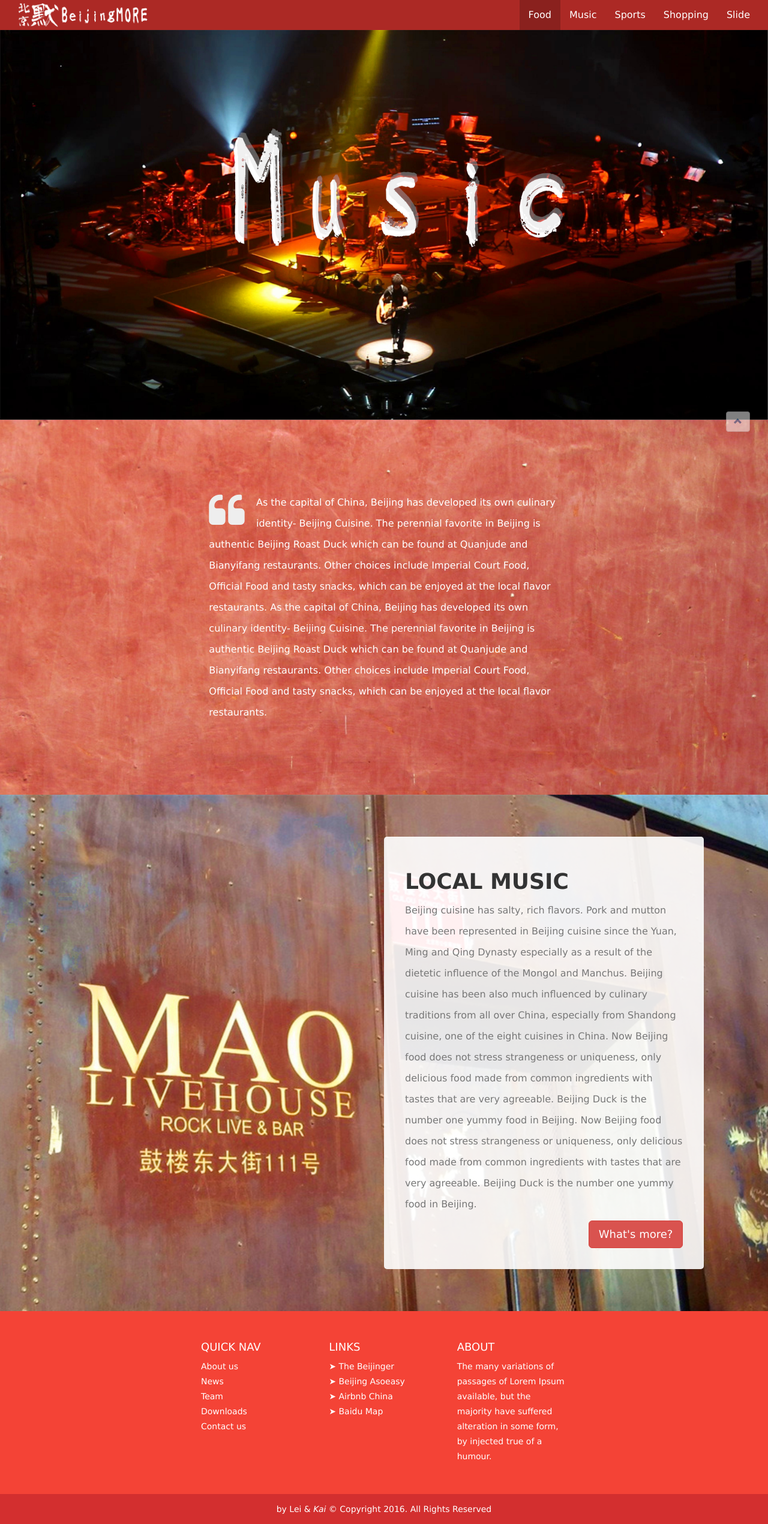
After one commit to kyan001/Duetime, a Django app: page /beijingmore/music in a window 1280 px wide. The commit adds this page. Shown: the whole page at 60% size. Run offline with Django 3.2, Linux system fonts and the light colour scheme; some libraries are stand-ins or nearby versions.

Commit message:
移动biejingmore
Former-commit-id: f803ae1fd8339492d0d7a973167be3917565c8be
Former-commit-id: 0f1ff188fca770113ba49cf85e904a1b03f2ff79

```diff
--- a/duetime/urls.py
+++ b/duetime/urls.py
@@ -22,5 +22,7 @@ urlpatterns = [
     # index
     url(r'^$', views.index, name='index'),
     # beijingmore
-    url(r'^beijingmore$', views.beijingmore),
+    url(r'^beijingmore$', views.beijingmoreIndex),
+    url(r'^beijingmore/food', views.beijingmoreFood),
+    url(r'^beijingmore/music', views.beijingmoreMusic),
 ]
--- a/main/templates/beijingmore/food.html
+++ b/main/templates/beijingmore/food.html
@@ -3,7 +3,7 @@
 <head>
     <meta charset="UTF-8">
     <title>Beijing More | Every street has a story.</title>
-    <link rel="icon" href="/static/BeijingMore/logo.png">
+    <link rel="icon" href="/static/beijingmore/logo.png">
     <script src="//cdn.bootcss.com/jquery/2.1.4/jquery.min.js"></script>
     <script src="/static/js/jquery.lazyload.min.js"></script>
     <link href="//cdn.bootcss.com/bootstrap/3.3.6/css/bootstrap.min.css" rel="stylesheet">
@@ -24,7 +24,7 @@
                     <span class="icon-bar"></span>
                 </button>
                 <div id="nav-logo">
-                    <img src="/static/BeijingMore/logo_white.png">
+                    <img src="/static/beijingmore/logo_white.png">
                 </div>
             </div>
             <div class="collapse navbar-collapse navbar-right" id="navbar-collapse">
--- /dev/null
+++ b/main/templates/beijingmore/music.html
@@ -0,0 +1,305 @@
+<!DOCTYPE html>
+<html>
+<head>
+    <meta charset="UTF-8">
+    <title>Beijing More | Every street has a story</title>
+    <link rel="icon" href="/static/beijingmore/logo.png">
+    <script src="//cdn.bootcss.com/jquery/2.1.4/jquery.min.js"></script>
+    <script src="/static/js/jquery.lazyload.min.js"></script>
+    <link href="//cdn.bootcss.com/bootstrap/3.3.6/css/bootstrap.min.css" rel="stylesheet">
+    <script src="//cdn.bootcss.com/bootstrap/3.3.6/js/bootstrap.min.js"></script>
+    <link href="/static/css/KyanCssUtil.css" rel="stylesheet">
+    <link rel="stylesheet" href="/static/swiper/swiper-3.2.7.min.css">
+    <script src="/static/swiper/swiper-3.2.7.min.js"></script>
+    <link rel="stylesheet" href="/static/fontawesome/css/font-awesome.min.css">
+    <style>
+        body {
+            font-family: 'Lucida Grande', 'Lucida Sans Unicode', 'Helvetica', 'Arial', 'Verdana', 'sans-serif';
+            padding-top: 50px;
+        }
+    /* topbar */
+        .topBar{
+            background-color: #ac2925;
+            font-size: medium;
+        }
+        .navbar{
+            margin-bottom: 0;
+        }
+        .nav.navbar-nav > li.active > a{
+            background-color: rgba(0,0,0,0.2);
+        }
+        .nav.navbar-nav > li:hover > a{
+            background-color: rgba(0,0,0,0.3);
+        }
+        .nav.navbar-nav > li > a{
+            color: white;
+        }
+        #nav-brand{
+            color: white;
+        }
+        .nav-nodeco{
+            border-radius: 0;
+            border: 0;
+        }
+        #nav-logo {
+            padding: 5px 15px;
+        }
+        #nav-logo img{
+            height: 40px;
+        }
+    /* go-top */
+        .go-top{
+            position: fixed;
+            bottom: 80px;
+            right: 30px;
+            opacity: 0.5;
+            z-index: 100;
+        }
+        .go-top:hover{
+            opacity: 1;
+        }
+    /* divs */
+        .content-div {
+            padding-top: 70px;
+            padding-bottom: 70px;
+            background-size: cover !important;
+            background-position: 50% 50% !important;
+            min-height: 100%;
+        }
+        #div1{
+            min-height: 80%;
+        }
+        #div2{
+            background-attachment: fixed !important;
+            background-image: url("/static/beijingmore/food/food_bg.jpg");
+            background-size: 100%;
+        }
+    /* div-text */
+        .div-text{
+            word-wrap: break-word;
+            border-radius: 5px;
+            font-size: medium;
+            line-height: 35px;
+        }
+        .div-text h1{
+            font-weight: 1500;
+        }
+        @media (max-width: 768px){
+            .div-text{
+                font-size: 16px;
+                line-height: 26px;
+            }
+        }
+        .div-content-text{
+            padding: 35px;
+            background-color: rgba(255,255,255,0.9);
+            background-size: cover !important;
+            background-position: 50% 50% !important;
+        }
+        .div2-text{
+            margin: 100px;
+/*            background-color: #A94442;
+*/            color: white;
+            padding:20px;
+        }
+        @media (max-width: 768px){
+            .div2-text{
+                margin-top: -70px;
+            }
+        }
+    /* div1 */
+        #div1 #videobg{
+            width: 100%;
+        }
+        @media (max-width: 768px){
+            #div1 .pic{
+                min-height: 300px;
+            }
+        }
+    /* div2 */
+
+    /* div-food */
+    /* div-music */
+    /* div-sports */
+    /* div-nature */
+    /* div-slide */
+        .foods-slide{
+            background-image: url("/static/beijingmore/slides/foods-slide.jpg");
+        }
+        .sports-slide{
+            background-image: url("/static/beijingmore/slides/sports-slide.jpg");
+        }
+        .culture-slide{
+            background-image: url("/static/beijingmore/slides/culture-slide.jpg");
+        }
+        .shopping-slide {
+            background-image: url("/static/beijingmore/slides/shopping-slide.jpg");
+        }
+        .arts-slide {
+            background-image: url("/static/beijingmore/slides/arts-slide.jpg");
+        }
+        .music-slide {
+            background-image: url("/static/beijingmore/slides/music-slide.jpg");
+        }
+        .nature-slide {
+            background-image: url("/static/beijingmore/slides/nature-slide.jpg");
+        }
+        .swiper-slide {
+            background-size: cover;
+            line-height: 300px;
+            color: #fff;
+            font-size: 36px;
+            text-align: center;
+            background-size: cover !important;
+            background-position: 50% 50% !important;
+        }
+    /* footer */
+        .footer{
+            background-color: #F44336;
+            color: #FFFFFF;
+            text-decoration: none;
+            padding-top: 40px;
+            padding-bottom: 40px;
+            line-height: 25px;
+        }
+        .footer a{
+            color: #FFFFFF;
+        }
+    /* bottom-banner */
+        .bottom-banner{
+            background-color: #D32F2F;
+            color: #FFFFFF;
+            text-align: center;
+            padding-top: 15px;
+            padding-bottom: 15px;
+        }
+        .bottom-banner a{
+            color: #FFFFFF;
+        }
+    </style>
+</head>
+
+<body data-spy="scroll" data-target="#navbar-collapse">
+    <nav class="navbar navbar-inverse navbar-fixed-top topBar nav-nodeco">
+        <div class="container-fluid">
+            <div class="navbar-header">
+                <button type="button" class="navbar-toggle collapsed" data-toggle="collapse" data-target="#navbar-collapse" aria-expanded="false">
+                    <span class="icon-bar"></span>
+                    <span class="icon-bar"></span>
+                    <span class="icon-bar"></span>
+                </button>
+                <div id="nav-logo">
+                    <img src="/static/beijingmore/logo_white.png">
+                </div>
+            </div>
+            <div class="collapse navbar-collapse navbar-right" id="navbar-collapse">
+                <ul class="nav navbar-nav">
+                    <!-- Brand and toggle get grouped for better mobile display -->
+                    <li role="separator" class="divider"></li>
+                    <li><a class="befast" href="#div-food">Food</a></li>
+                    <li><a class="befast" href="#div-music">Music</a></li>
+                    <li><a class="befast" href="#div-sports">Sports</a></li>
+                    <li><a class="befast" href="#div-shopping">Shopping</a></li>
+                    <li role="separator" class="divider"></li>
+                    <li><a class="befast" href="#div-slide">Slide</a></li>
+                    <!-- <li class="dropdown">
+                        <a href="#" class="dropdown-toggle" data-toggle="dropdown" role="button" aria-haspopup="true" aria-expanded="false">
+                            Nav <span class="caret"></span>
+                        </a>
+                        <ul class="dropdown-menu">
+                            <li><a href="#div1">Top</a></li>
+                            <li role="separator" class="divider"></li>
+                            <li><a href="#div-food">Food</a></li>
+                            <li><a href="#div-music">Music</a></li>
+                            <li><a href="#div-sports">Sports</a></li>
+                            <li><a href="#div-nature">Nature</a></li>
+                            <li role="separator" class="divider"></li>
+                            <li><a href="#div-slide">Slide</a></li>
+                        </ul>
+                    </li> -->
+                </ul>
+            </div>
+        </div><!--container-fluid-->
+    </nav>
+
+    <div class="container-fluid">
+    <!-- 首航导航 -->
+    <!--     <div class="secondBar row">
+            <div class=" col-md-6 col-md-offset-6">
+                The temps may be cooling down, but you can warm up across Tennessee.
+            </div>
+        </div> -->
+    <!-- 返回顶部 -->
+    <a href='#top' class='go-top befast'>
+        <button type="button" class="btn btn-default btn-md" style="color: rgb(51, 122, 183);">
+                <span class="glyphicon glyphicon glyphicon-chevron-up" aria-hidden="true"></span>
+        </button>
+    </a>
+    <!-- 主图 -->
+        <div class="row" id="div1">
+                <img src="/static/beijingmore/music/music_main.jpg" width="100%">
+        </div>
+    <!-- 站点描述 -->
+        <div class="row" id="div2">
+            <div class="col-xs-12 col-sm-8 col-sm-offset-2">
+                <div class="div2-text div-text">
+                    <i class="icon-quote-left icon-4x pull-left icon-muted"></i>As the capital of China, Beijing has developed its own culinary identity- Beijing Cuisine. The perennial favorite in Beijing is authentic Beijing Roast Duck which can be found at Quanjude and Bianyifang restaurants. Other choices include Imperial Court Food, Official Food and tasty snacks, which can be enjoyed at the local flavor restaurants. As the capital of China, Beijing has developed its own culinary identity- Beijing Cuisine. The perennial favorite in Beijing is authentic Beijing Roast Duck which can be found at Quanjude and Bianyifang restaurants. Other choices include Imperial Court Food, Official Food and tasty snacks, which can be enjoyed at the local flavor restaurants.
+                </div>
+            </div>
+        </div>
+
+    <!-- 食物栏 -->
+        <div class="row content-div lazyload" id='div-food' data-original='/static/beijingmore/music/localmusic.jpg'>
+            <div class="col-xs-12 col-sm-8 col-sm-offset-2 col-md-5 col-md-offset-6 div-content-text div-text">
+                <h1><b>LOCAL MUSIC</b></h1>
+                <p class="text-muted">
+                     Beijing cuisine has salty, rich flavors. Pork and mutton have been represented in Beijing cuisine since the Yuan, Ming and Qing Dynasty especially as a result of the dietetic influence of the Mongol and Manchus. Beijing cuisine has been also much influenced by culinary traditions from all over China, especially from Shandong cuisine, one of the eight cuisines in China. Now Beijing food does not stress strangeness or uniqueness, only delicious food made from common ingredients with tastes that are very agreeable. Beijing Duck is the number one yummy food in Beijing. Now Beijing food does not stress strangeness or uniqueness, only delicious food made from common ingredients with tastes that are very agreeable. Beijing Duck is the number one yummy food in Beijing.
+                </p>
+                <button type="button" class="btn btn-danger btn-lg" style="float:right;">What's more?</button>
+            </div>
+        </div>
+    <!-- 音乐 -->
+
+<div class="footer row">
+            <div class="quickNav col-md-2 col-md-offset-3 col-xs-12">
+                <h4>QUICK NAV</h4>
+                <div>About us</div>
+                <div>News</div>
+                <div>Team</div>
+                <div>Downloads</div>
+                <div>Contact us</div>
+            </div>
+            <div class="links col-md-2 col-xs-12">
+                <h4>LINKS</h4>
+                <div>
+                    <a href="http://www.thebeijinger.com/">➤ The Beijinger</a>
+                </div>
+                <div>
+                    <a href="http://www.asoeasy.com/">➤ Beijing Asoeasy</a>
+                </div>
+                <div>
+                    <a href="https://zh.airbnb.com/">➤ Airbnb China</a>
+                </div>
+                <div>
+                    <a href="http://map.baidu.com/">➤ Baidu Map</a>
+                </div>
+            </div>
+            <div class="about col-md-2 col-xs-12">
+                <h4>ABOUT</h4>
+                <p>The many variations of passages of Lorem Ipsum available, but the majority have suffered alteration in some form, by injected true of a humour.</p>
+            </div>
+        </div>
+        <div class="row">
+            <div class="bottom-banner col-xs-12">
+                 by Lei & <a href="http://www.superfarmer.net" style="text-decoration:none"><i>Kai</i></a> © Copyright 2016. All Rights Reserved
+            </div>
+        </div>
+    <script type="text/javascript">
+        $(function(){
+            $('.lazyload').lazyload({
+                effect: 'fadeIn'
+            })
+        })
+    </script>
+</body>
+</html>
--- a/main/views/beijingmoreview.py
+++ b/main/views/beijingmoreview.py
@@ -1,6 +1,14 @@
 from django.shortcuts import render_to_response, redirect
 from main.models import *
 
-def beijingmore(request):
+def beijingmoreIndex(request):
     context = {'request': request}
-    return render_to_response('beijingmore/beijingmore.html', context)
+    return render_to_response('beijingmore/index.html', context)
+
+def beijingmoreFood(request):
+    context = {'request': request}
+    return render_to_response('beijingmore/food.html', context)
+
+def beijingmoreMusic(request):
+    context = {'request': request}
+    return render_to_response('beijingmore/music.html', context)
```
Also changed, not shown: main/templates/beijingmore/index.html (renamed from main/templates/beijingmore/beijingmore.html, +4 -5 lines), static/beijingmore/food/chinese_food.jpg (added), static/beijingmore/food/food_bg.jpg (added), static/beijingmore/food/pics_javawa_1384765291.jpg (deleted), static/beijingmore/music/localmusic.jpg (added), static/beijingmore/music/music_main.jpg (added), 2 other files.
